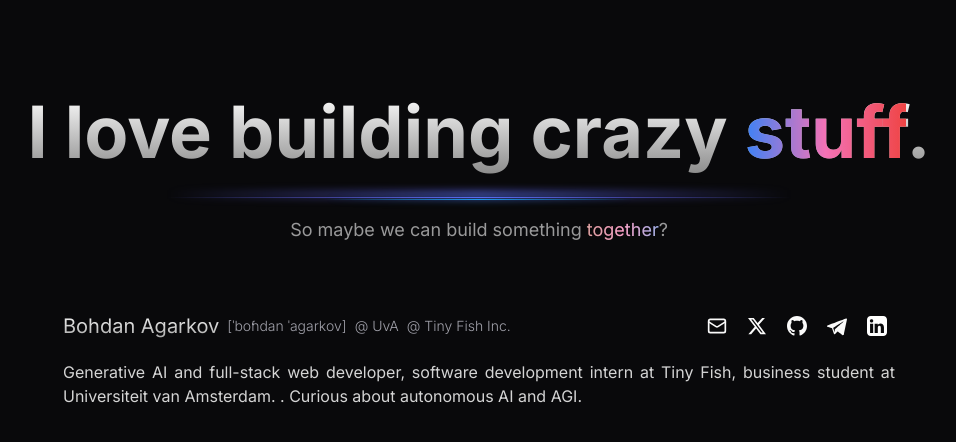
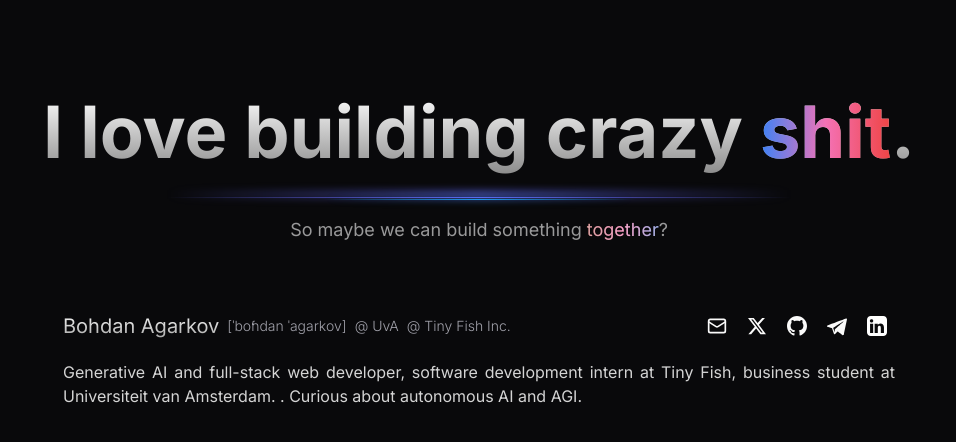
Before and after one commit to keell0renz/visitcard, a Next.js app: page / in a window 1280 px wide. Shown: the top 442 px of the page, without its empty margins (161-1117 px from the left). Built offline with nearby package versions, Linux system fonts and the light colour scheme.

Commit message:
Shit again here, fuck bugs.

```diff
--- a/app/page.tsx
+++ b/app/page.tsx
@@ -7,7 +7,7 @@ export default function Home() {
       <h1 className="text-4xl md:text-5xl lg:text-7xl font-bold text-center bg-clip-text text-transparent bg-gradient-to-b from-neutral-50 to-neutral-500 bg-opacity-50 min-h-24">
         I love building crazy{" "}
         <span className="bg-clip-text bg-gradient-to-r from-blue-500 via-pink-400 to-red-500">
-          stuff
+          shit
         </span>
         .
       </h1>
```
